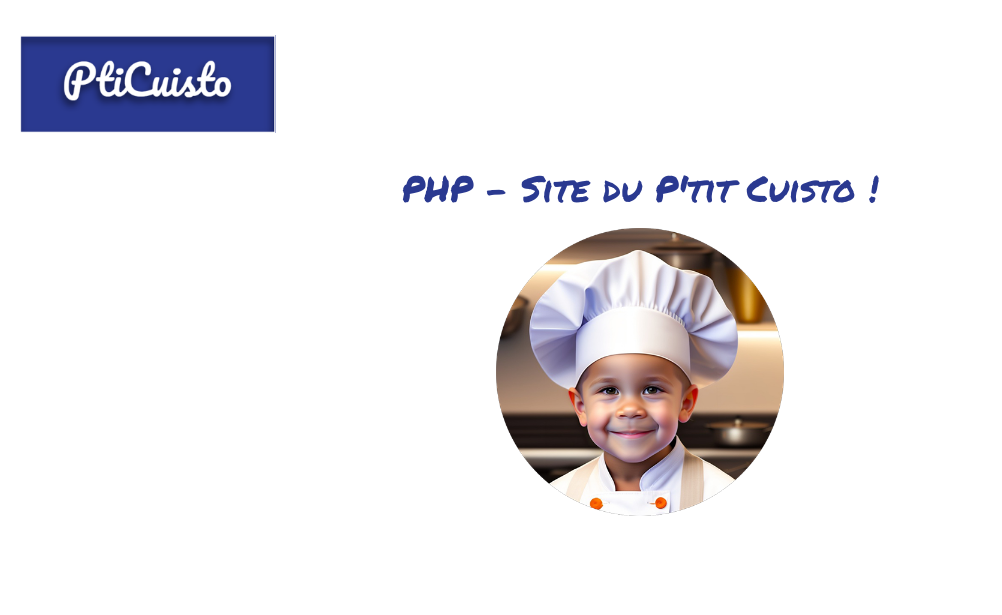
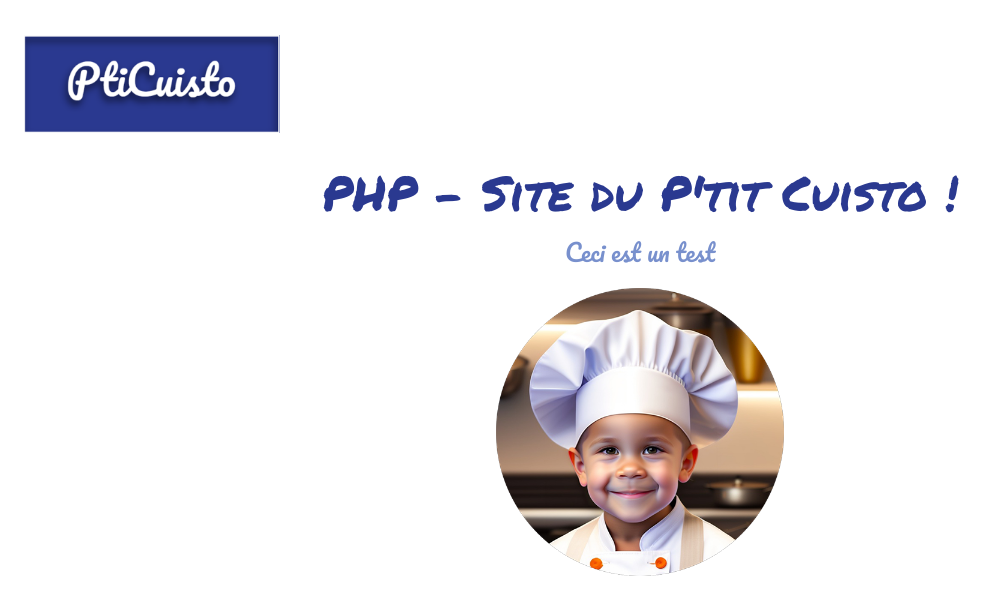
Before and after one commit to KSR0/TD1_FORK_PtitCuisto, a PHP site: page / in a window 1280 px wide. Shown: the top 615 px of the page, without its empty margins (0-1002 px from the left). Run offline with PHP 8.4, Linux system fonts and the light colour scheme.

Commit message:
Adding CSS base

```diff
--- a/templates/header.php
+++ b/templates/header.php
@@ -16,9 +16,10 @@
 
     </head>
 
-    <body>
+    <body class="font-pacifico text-2xl m-1">
         <img class="object-scale-down h-32 w-64 m-5" src="img/Logo.png" alt="Logo du site" title="Logo P'tit Cuito !">
-        <h1 class="text-center text-charte_bleu_fonce font-permanent_marker text-4xl">PHP - Site du P'tit Cuisto !</h1>
-        <img class="mx-auto object-scale-down h-72 w-144 m-5 " src="img/Edito.png" alt="Image de présentation de l’édito" title="Edito !">
+        <h1 class="text-center text-charte_bleu_fonce font-permanent_marker text-5xl mb-5">PHP - Site du P'tit Cuisto !</h1>
+        <p class="text-center text-charte_bleu_clair">Ceci est un test</p>
+        <img class="mx-auto object-scale-down h-72 w-144 mt-5" src="img/Edito.png" alt="Image de présentation de l’édito" title="Edito !">
     </body>
 </html>
```
Also changed, not shown: tailwind/tailwind.css.
